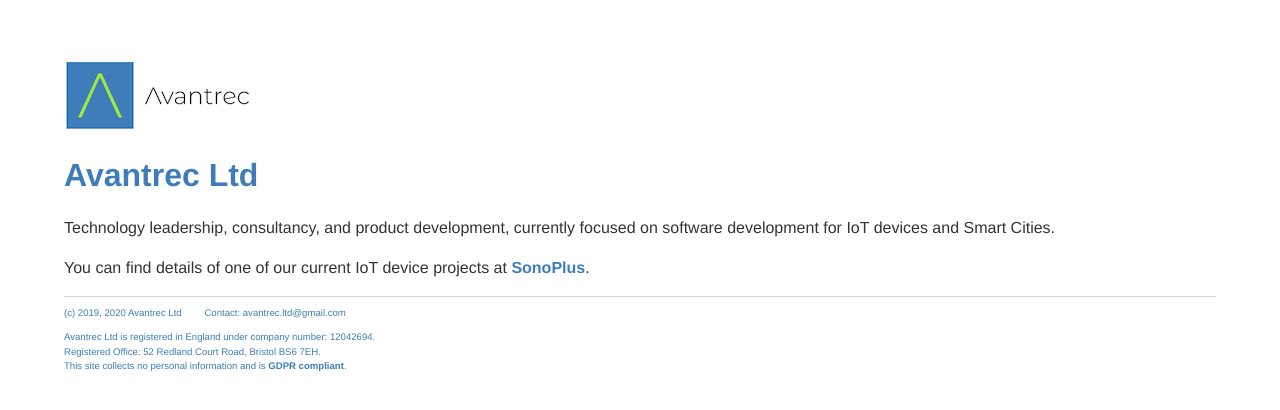
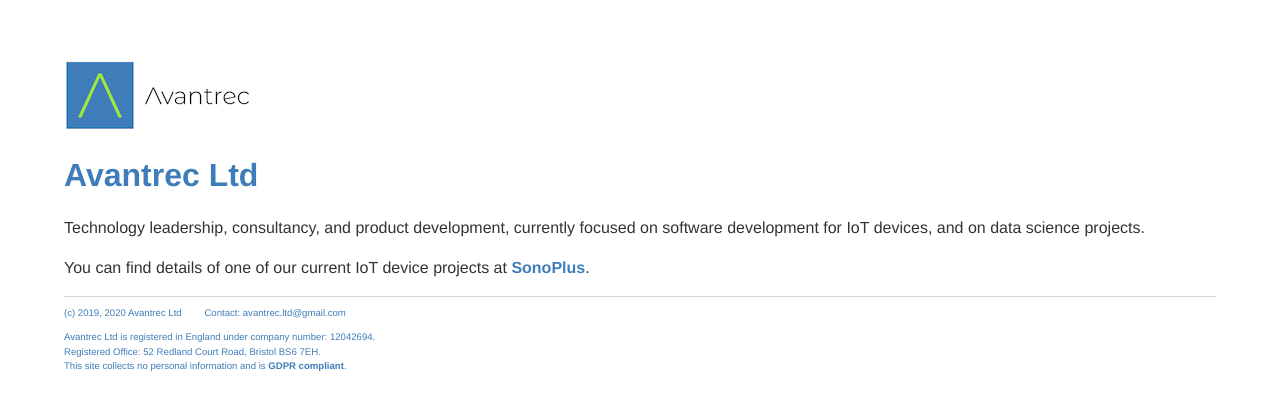
Before and after one commit to avantrec/avantrec.github.io, a Jekyll site: the page built from index.md, in a window 1280 px wide. Shown: the top 410 px of the page. Built offline with Jekyll 4.4.1, drawn with Linux system fonts in a browser that asks for light colours.

Commit message:
Replace Smart Cities with Data Science.

```diff
--- a/index.md
+++ b/index.md
@@ -4,6 +4,6 @@
 ---
 # Avantrec Ltd
 
-Technology leadership, consultancy, and product development, currently focused on software development for IoT devices and Smart Cities.
+Technology leadership, consultancy, and product development, currently focused on software development for IoT devices, and on data science projects.
 
 You can find details of one of our current IoT device projects at **[SonoPlus]({{ site.baseurl }}{% link sonoplus/index.md %})**.
```
